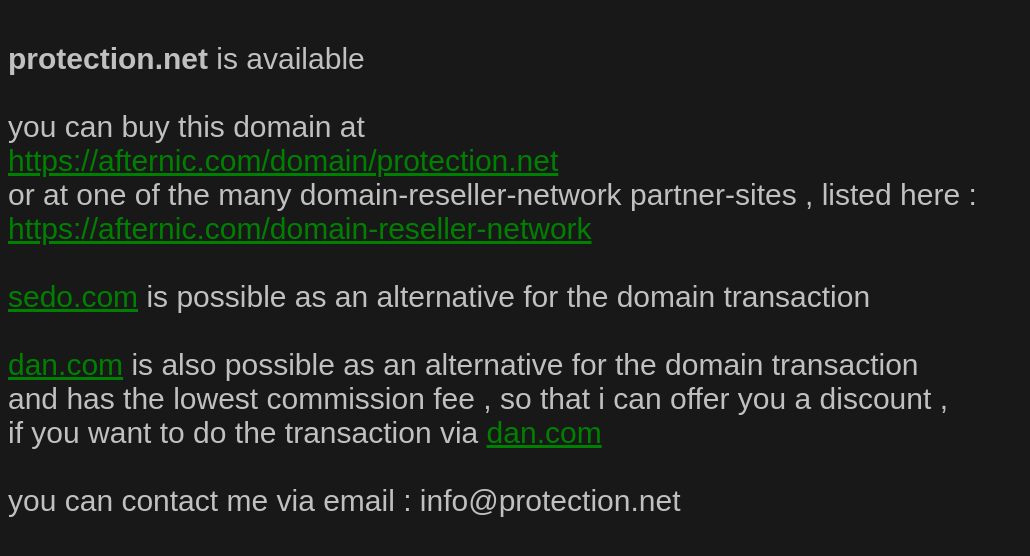
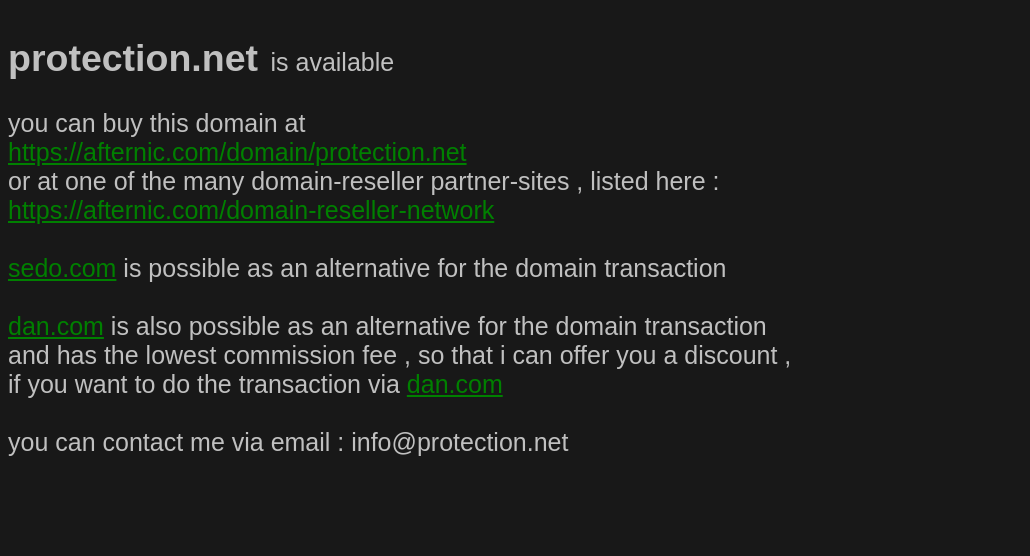
Before and after one commit to dreamflow/dreamflow.github.io, a plain HTML site: page index.html in a window 1280 px wide. Shown: the whole page, without its empty margins (0-1030 px from the left). Drawn offline with Linux system fonts and the light colour scheme.

Commit message:
Update index.html

```diff
--- a/index.html
+++ b/index.html
@@ -5,8 +5,8 @@
 <style>
   * {
     background-color: #181818;
-    font-family: arial;
-    font-size: 30px;
+    font-family: sans-serif;
+    font-size: 25px;
     color: silver;
   }
   a:link, a:visited , a:active {
@@ -19,13 +19,13 @@
 </head>
   <body>
   <br>
-  <b>protection.net</b> is available
+  <span style="font-size:1.5em;font-weight:bold;">protection.net</span>&ensp;is available
   <br><br>
   you can buy this domain at
   <br>
   <a href="https://afternic.com/domain/protection.net">https://afternic.com/domain/protection.net</a>
   <br>
-  or at one of the many domain-reseller-network partner-sites , listed here :
+  or at one of the many domain-reseller partner-sites , listed here :
   <br>
   <a href="https://afternic.com/domain-reseller-network">https://afternic.com/domain-reseller-network</a>
   <br><br>
```
